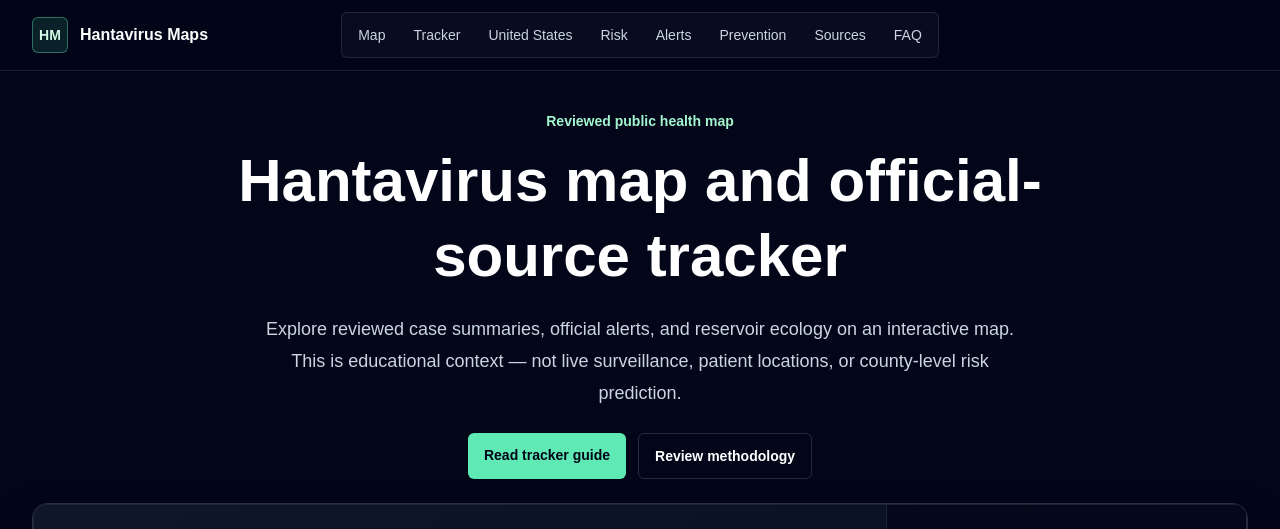
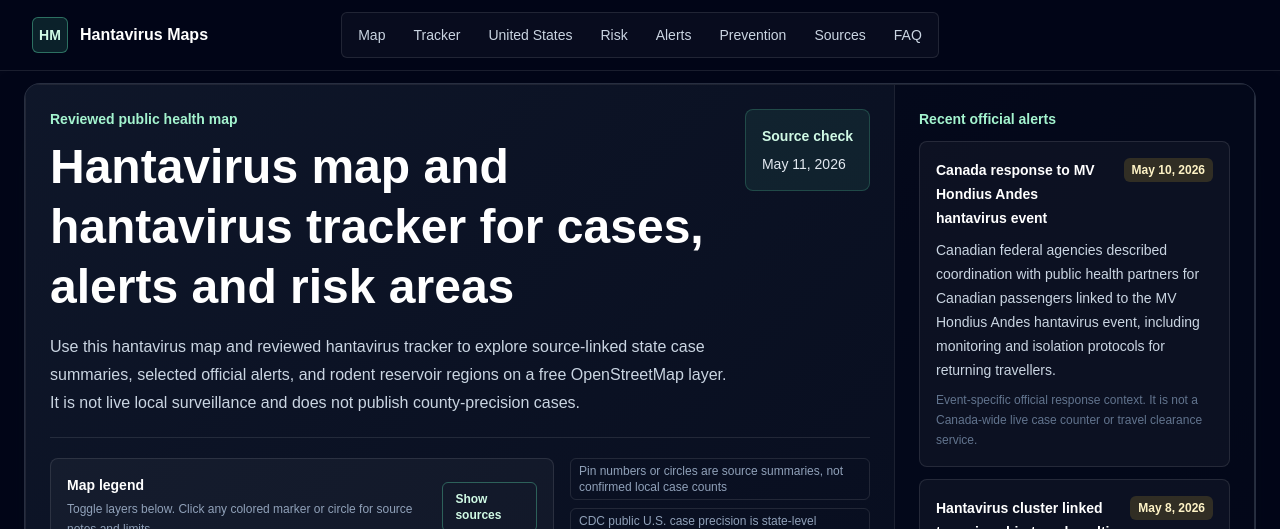
Before and after one commit to security00/hantavirus-maps, a Next.js app: page / in a window 1280 px wide. Shown: the top 529 px of the page. Built offline with nearby package versions, Linux system fonts and the light colour scheme.

Commit message:
feat: move homepage map above intro

```diff
--- a/app/page.tsx
+++ b/app/page.tsx
@@ -190,29 +190,9 @@ export default function Home() {
         type="application/ld+json"
         dangerouslySetInnerHTML={{ __html: JSON.stringify(faqJsonLd) }}
       />
-      <section className="overflow-hidden border-b border-white/10 bg-slate-950 px-4 py-8 sm:px-6 lg:px-8 lg:py-10">
-        <div className="mx-auto max-w-7xl">
-          <div className="mx-auto mb-6 max-w-4xl text-center">
-            <p className="text-sm font-semibold text-emerald-200">Reviewed public health map</p>
-            <h1 className="mt-3 text-4xl font-semibold leading-tight text-white sm:text-6xl">
-              Hantavirus map and official-source tracker
-            </h1>
-            <p className="mx-auto mt-5 max-w-3xl text-base leading-8 text-slate-300 sm:text-lg">
-              Explore reviewed case summaries, official alerts, and reservoir ecology on an interactive map. This is educational context — not live surveillance, patient locations, or county-level risk prediction.
-            </p>
-            <div className="mt-6 flex flex-wrap justify-center gap-3">
-              <Link href="/hantavirus-tracker/" className="rounded-md bg-emerald-300 px-4 py-3 text-sm font-semibold text-slate-950 transition hover:bg-emerald-200">
-                Read tracker guide
-              </Link>
-              <Link href="/sources-methodology/" className="rounded-md border border-white/15 px-4 py-3 text-sm font-semibold text-white transition hover:border-emerald-300/50">
-                Review methodology
-              </Link>
-            </div>
-          </div>
-
-          <div id="interactive-map" className="overflow-hidden rounded-2xl border border-white/10 bg-slate-900 shadow-2xl shadow-slate-950/60">
-            <MapPanel home />
-          </div>
+      <section className="overflow-hidden border-b border-white/10 bg-slate-950 px-2 py-3 sm:px-4 lg:px-6">
+        <div id="interactive-map" className="mx-auto max-w-7xl overflow-hidden rounded-2xl border border-white/10 bg-slate-900 shadow-2xl shadow-slate-950/60">
+          <MapPanel home />
         </div>
       </section>
 
```
